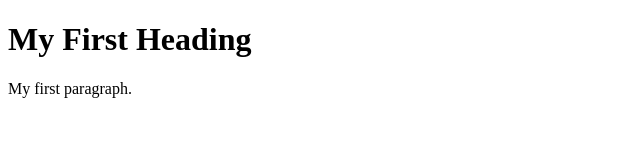
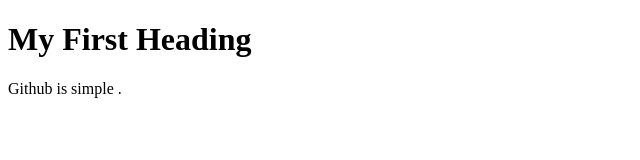
Before and after one commit to joshihrishikesh28/learning-git, a plain HTML site: page index.html in a window 1280 px wide. Shown: the full height of the page, 0-640 px from the left. Drawn offline with Linux system fonts and the light colour scheme.

Commit message:
Update index.html

```diff
--- a/index.html
+++ b/index.html
@@ -3,7 +3,7 @@
 <body>
 
 <h1>My First Heading</h1>
-<p>My first paragraph.</p>
+<p>Github is simple .</p>
 
 </body>
 </html>
```
